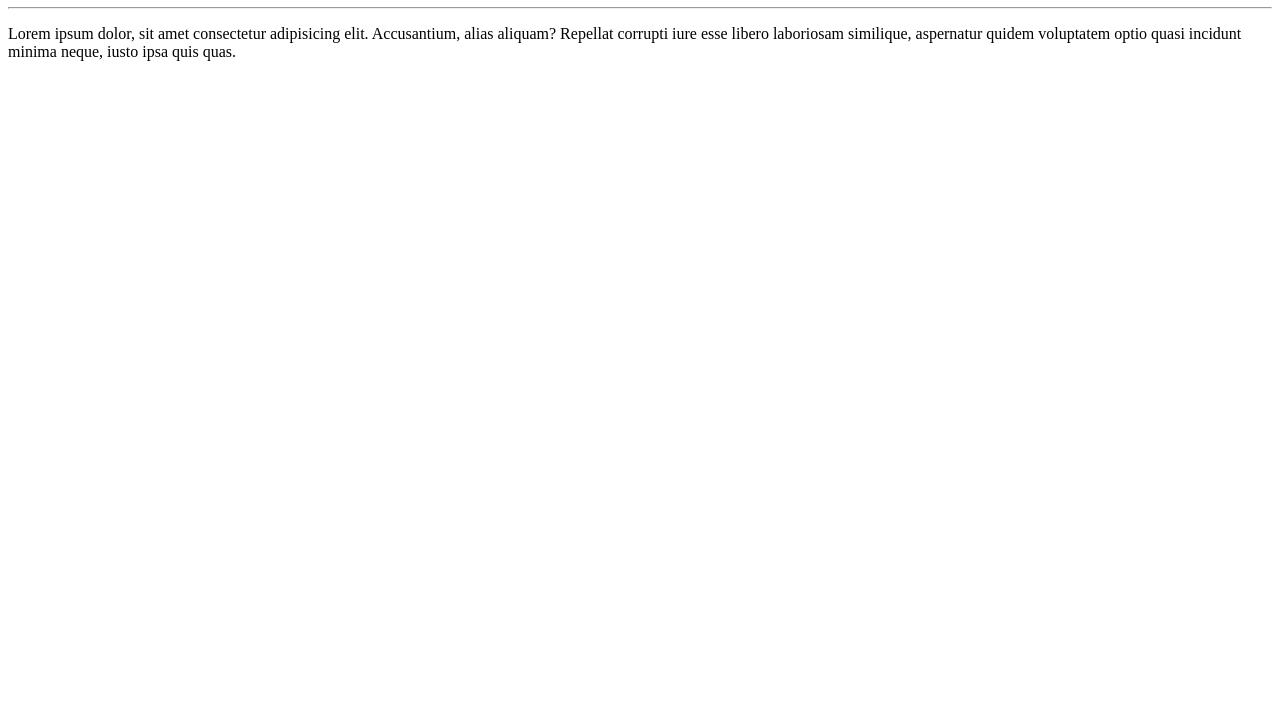
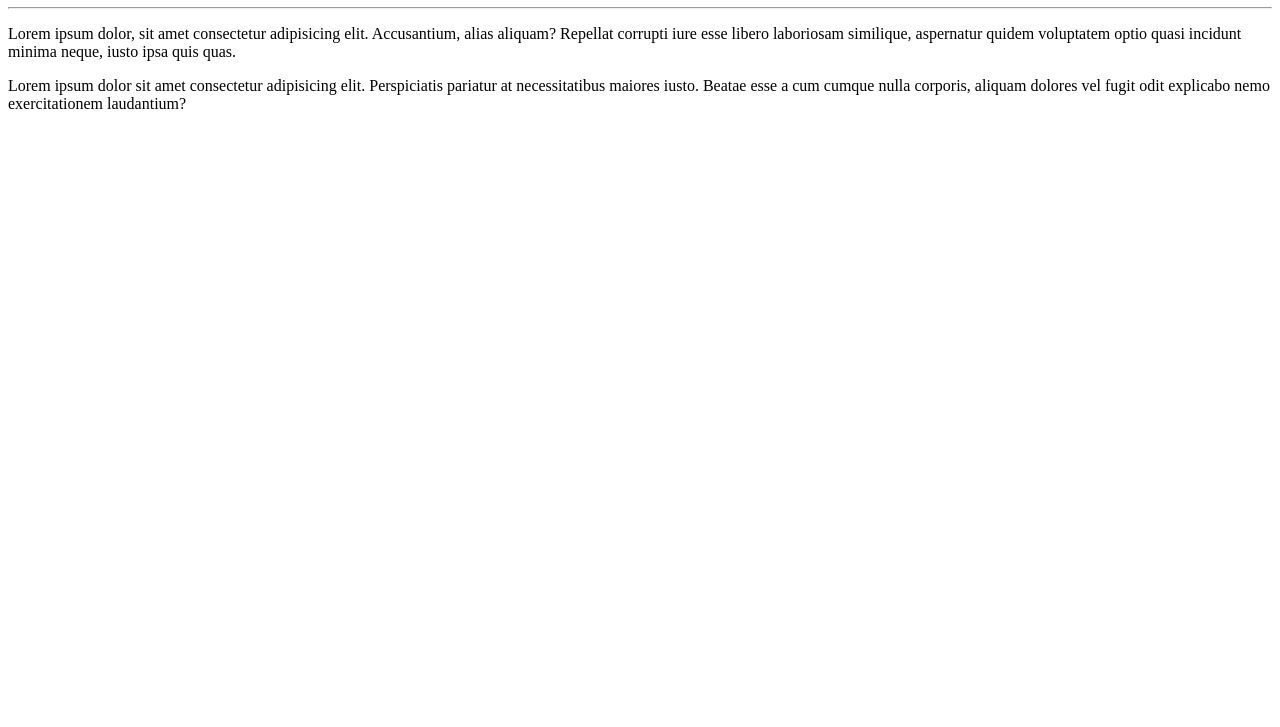
Before and after one commit to luanavz15/Ola-Mundo, a plain HTML site: page index.html in a window 1280 px wide. Shown: the part 73-800 px from the top of the page. Drawn offline with Linux system fonts and the light colour scheme.

Commit message:
segundo paragrafo

```diff
--- a/index.html
+++ b/index.html
@@ -10,5 +10,7 @@
     <hr>
     <p>Lorem ipsum dolor, sit amet consectetur adipisicing elit. Accusantium, alias aliquam? Repellat corrupti iure esse libero laboriosam similique, aspernatur quidem voluptatem optio quasi incidunt minima neque, iusto ipsa quis quas.</p>
 
+    <p>Lorem ipsum dolor sit amet consectetur adipisicing elit. Perspiciatis pariatur at necessitatibus maiores iusto. Beatae esse a cum cumque nulla corporis, aliquam dolores vel fugit odit explicabo nemo exercitationem laudantium?</p>
+
 </body>
 </html>
```
